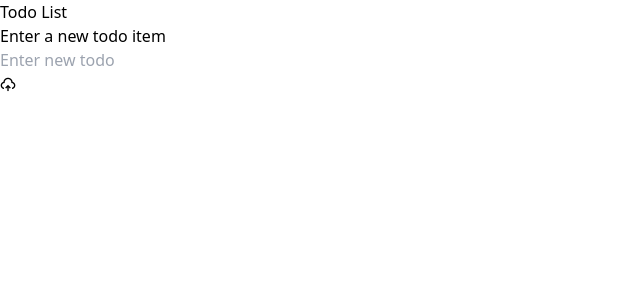
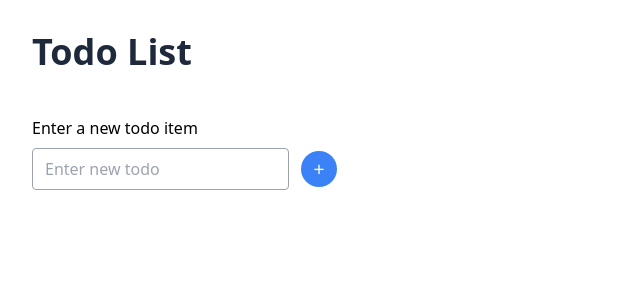
Before and after one commit to nonchain/To-do-list-RTK-Query, a React (Vite) app: page / in a window 1280 px wide. Shown: the top 300 px of the page, without its empty margins (0-640 px from the left). Built offline with nearby package versions, Linux system fonts and the light colour scheme; no server answers; data requests are answered from the project's data file.

Commit message:
Get data from db

```diff
--- a/src/features/api/apiSlice.js
+++ b/src/features/api/apiSlice.js
@@ -2,7 +2,7 @@ import { createApi, fetchBaseQuery } from '@reduxjs/toolkit/query/react'
 
 export const apiSlice = createApi({
    reducerPath: 'api',
-   baseQuery: fetchBaseQuery({ baseUrl: 'http://localhost:3500' }),
+   baseQuery: fetchBaseQuery({ baseUrl: 'http://locallhost:3500' }),
    endpoints: builder => ({
       getTodo: builder.query({ query: ()=> '/todos' })
    })
--- a/src/features/todo/TodoList.jsx
+++ b/src/features/todo/TodoList.jsx
@@ -14,29 +14,32 @@ const TodoList = () => {
    }
 
    const newItemSection =
-      <form onSubmit={handleSubmit}>
-         <label htmlFor="new-todo">Enter a new todo item</label>
-         <div className="new-todo">
+      <form onSubmit={handleSubmit} className="mt-3 flex flex-col gap-2">
+         <label htmlFor="new-todo" >Enter a new todo item</label>
+         <div className="flex gap-3 items-center">
             <input
+               className="px-3 py-2 rounded border border-gray-400 focus:border-gray-800 duration-200"
                type="text"
                id="new-todo"
                value={newTodo}
                onChange={(e) => setNewTodo(e.target.value)}
                placeholder="Enter new todo"
             />
+            <button className="rounded-full w-9 h-9 flex items-center justify-center bg-blue-500 text-white">
+               <i className="ri-add-line"></i>
+            </button>
          </div>
-         <button className="submit">
-            <i className="ri-upload-cloud-2-line"></i>
-         </button>
+
       </form>
 
 
    let content;
-   // Define conditional content
+   if (isLoading) content = <p>Loading...</p>
+   if (isSuccess) content = JSON.stringify(todos);
 
    return (
-      <main>
-         <h1>Todo List</h1>
+      <main className="flex flex-col p-8 gap-8">
+         <h1 className="text-4xl text-slate-800 font-semibold">Todo List</h1>
          {newItemSection}
          {content}
       </main>
```
